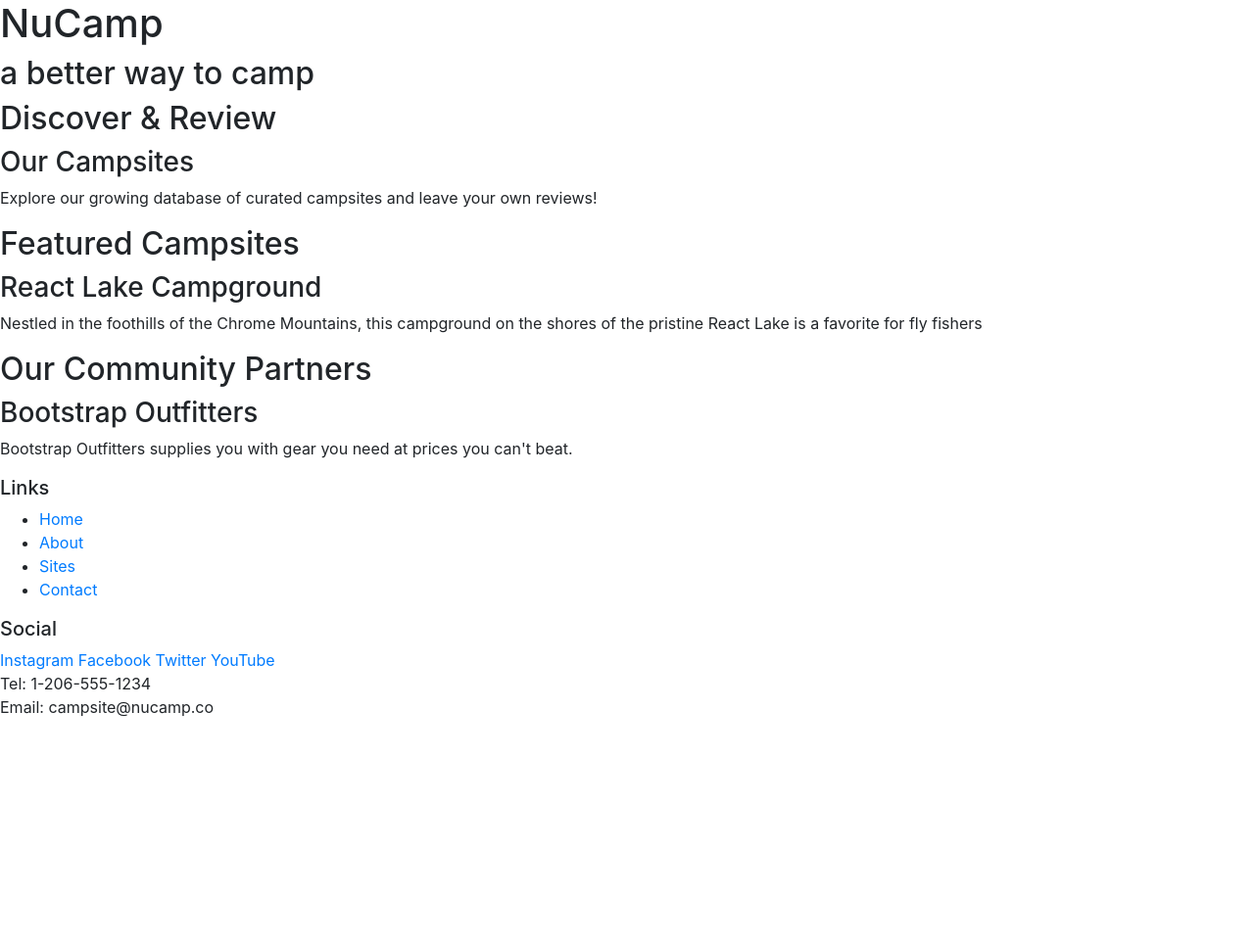
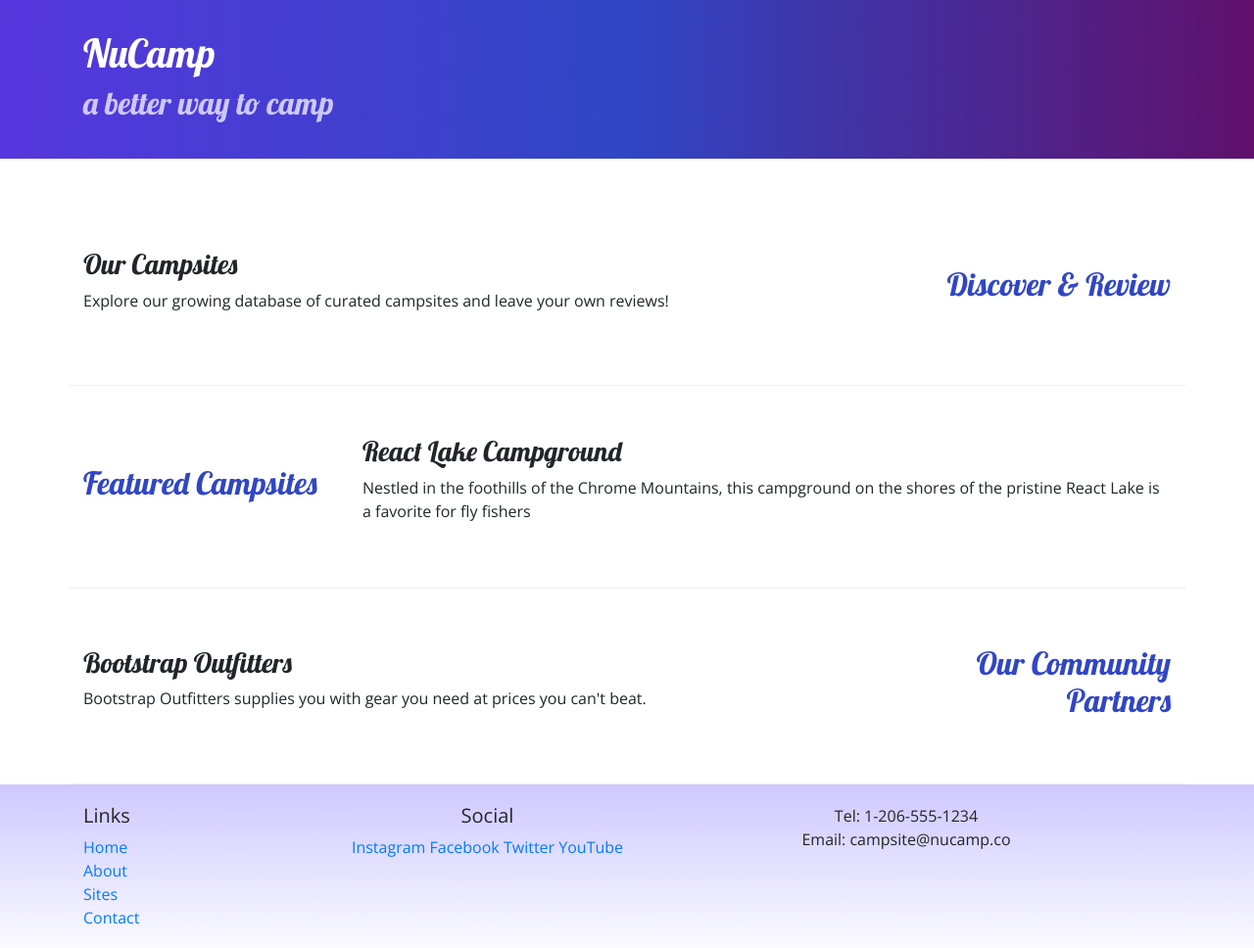
Before and after one commit to MinchaoD/nucampsite, a website: page index.html in a window 1280 px wide. Shown: the whole page at 98% size. Before the commit the page ends 800 px from the top, so only its background shows below. Drawn offline with nearby package versions, Linux system fonts and the light colour scheme.

Commit message:
Adding Custom Styles

```diff
--- /dev/null
+++ b/css/styles.css
@@ -0,0 +1,32 @@
+body {
+    font-family: "Open Sans", sans-serif;
+}
+
+h1, h2, h3 {
+    font-family: "Lobster", cursive;
+}
+
+h2 {
+    color: #3046C5;
+}
+
+header h2 {
+    color: #CEC8FF;
+}
+
+footer {
+    background-image: linear-gradient(#CEC8FF, white);
+    padding: 20px 0;
+}
+
+.jumbotron {
+    padding: 30px;
+    background-image: linear-gradient(to right, #5637DD, #3046C5, #60106B);
+    color: white;
+}
+
+.row-content {
+    padding: 50px 0;
+    border-bottom: 1px ridge;
+    min-height: 200px;
+}
--- a/index.html
+++ b/index.html
@@ -1,39 +1,69 @@
+<!DOCTYPE html>
 <html lang="en">
 <head>
     <meta charset="utf-8"/>
+    <meta name="viewport" content="width=device-width, initial-scale=1"/>
     <link rel="stylesheet" href="node_modules/bootstrap/dist/css/bootstrap.min.css" />
+    <link rel="stylesheet" href="https://fonts.googleapis.com/css?family=Lobster|Open+Sans" />
+    <link rel="stylesheet" href="css/styles.css" />
     <title> NuCamp: A Better Way to Camp </title>
 </head>
 
 <body>
-    <header>
-        <div>
+    <header class="jumbotron jumbotron-fluid">
+        <div class="container">
+            <div class="row">
+                <div class="col">
                     <h1> NuCamp </h1>
                     <h2> a better way to camp </h2>
                 </div>
+            </div>
+        </div>
     </header>
-    <div>
-        <h2> Discover & Review </h2>
+    <div class="container">
+        <div class="row row-content align-items-center">
+            <div class="col-sm-4 order-sm-last col-md-3">
+                <h2 class="text-sm-right"> Discover & Review </h2>
+            </div>
+            <div class="col">
                 <h3> Our Campsites </h3>
                 <p> Explore our growing database of curated campsites and leave your own reviews! </p>
+
+            </div>
         </div>
 
-    <div>
+
+        <div class="row row-content align-items-center">
+            <div class="col-sm-4 col-md-3">
                 <h2> Featured Campsites </h2>
+            </div>
+            <div class="col">
                 <h3> React Lake Campground </h3>
                 <p> Nestled in the foothills of the Chrome Mountains, this campground on the shores of the pristine React Lake is a favorite for fly fishers</p>
+
+            </div>
         </div>
 
-    <div>
-        <h2> Our Community Partners </h2>
+
+        <div class="row row-content align-items-center">
+            <div class="col-sm-4 order-sm-last col-md-3">
+                <h2 class="text-sm-right"> Our Community Partners </h2>
+            </div>
+            <div class="col">
                 <h3> Bootstrap Outfitters</h3>
                 <p> Bootstrap Outfitters supplies you with gear you need at prices you can't beat. </p>
+
+            </div>
+        </div>
+
     </div>
 
     <footer>
-        <div>
+        <div class="container">
+            <div class="row">
+                <div class="col-4 col-sm-2">
                     <h5> Links </h5>
-            <ul>
+                    <ul class="list-unstyled">
                         <li> <a href="#""> Home </a> </li>
                         <li> <a href="#"> About </a></li>
                         <li> <a href="#"> Sites </a></li>
@@ -41,16 +71,18 @@
 
                     </ul>
                 </div>
-        <div>
+                <div class="col-6 col-sm-5 text-center">
                     <h5> Social </h5>
                     <a href="http://instagram.com"> Instagram </a>
                     <a href="http://facebook.com"> Facebook </a>
                     <a href="http://twitter.com"> Twitter </a>
                     <a href="http://youtube.com"> YouTube </a>
                 </div>
-        <div>
+                <div class="col-sm-4 text-center">
                     Tel: 1-206-555-1234 <br />
                     Email: campsite@nucamp.co
+                </div>
+            </div>
         </div>
     </footer>
 
```
Lines whose indentation alone changed are shown as unchanged.
